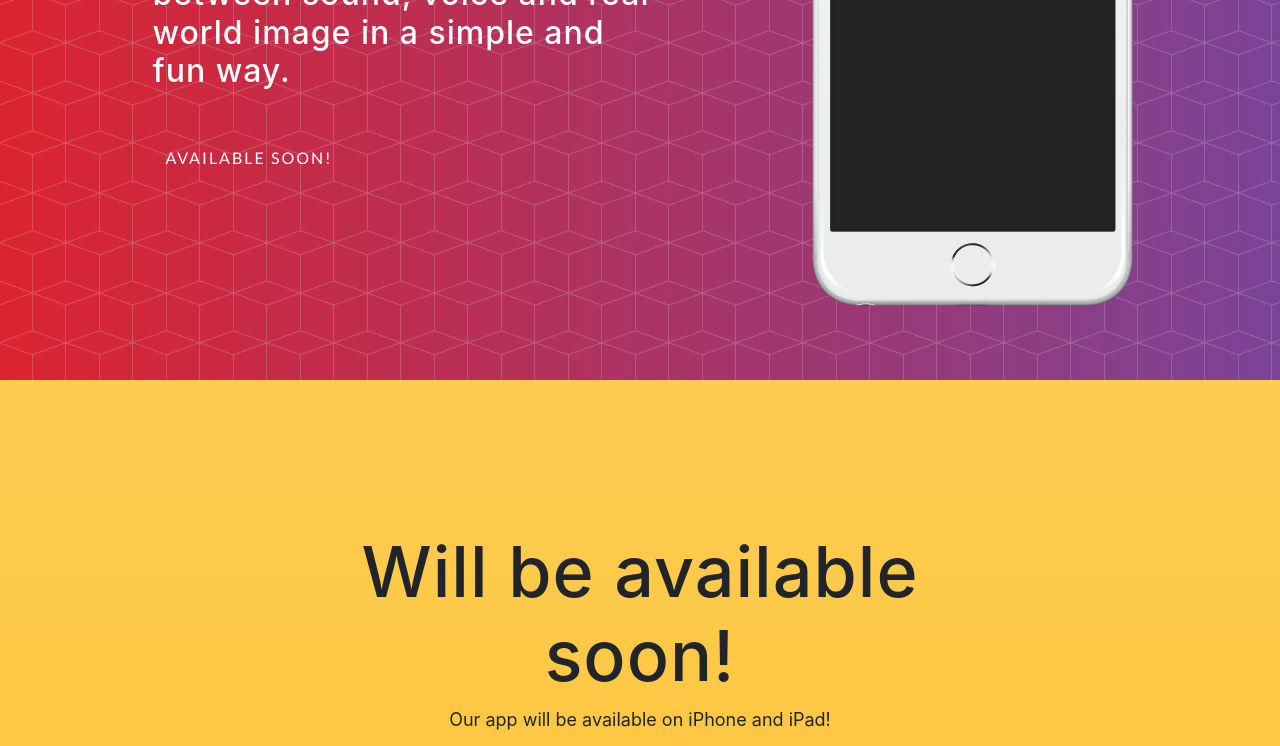
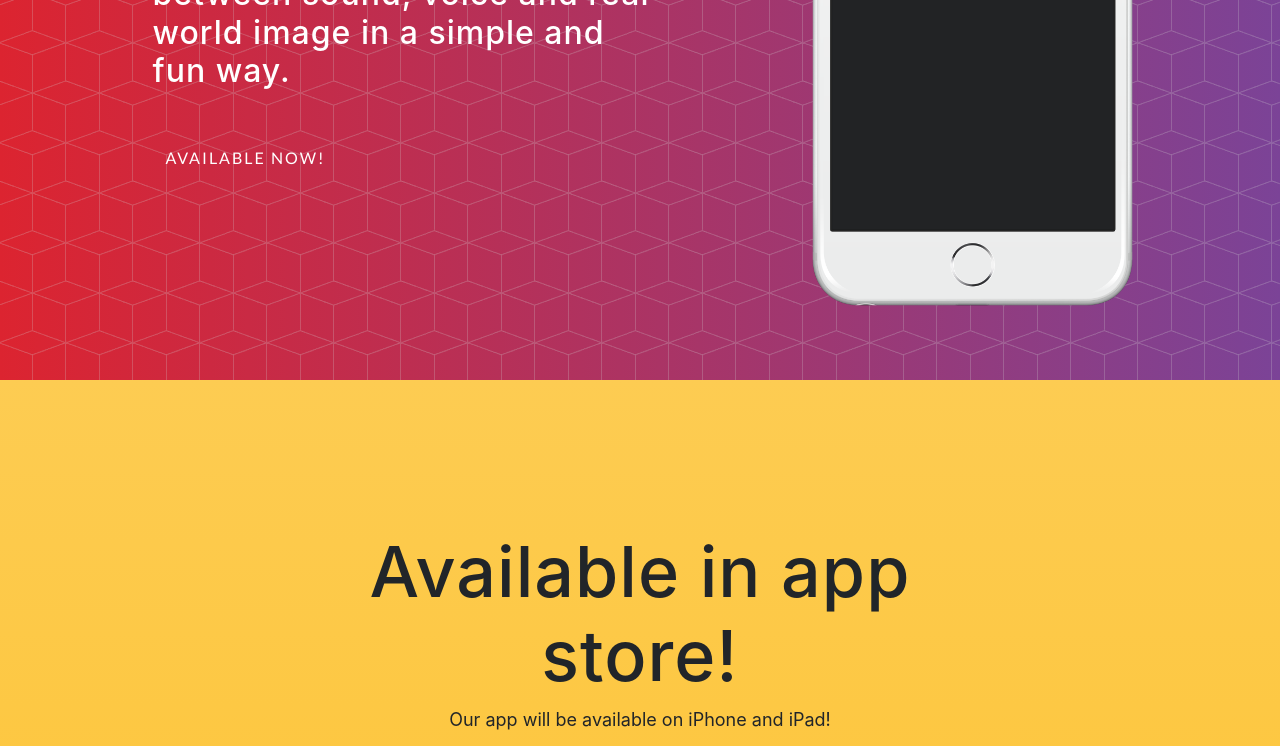
Before and after one commit to orionapps/toddysound, a website with bundled scripts: page index.html in a window 1280 px wide. Shown: the part 420-1166 px from the top of the page. Built offline with nearby package versions, Linux system fonts and the light colour scheme; a web font is replaced by a local one.

Commit message:
Released to App store!

```diff
--- a/index.html
+++ b/index.html
@@ -60,7 +60,7 @@
           <div class="col-lg-7 my-auto">
             <div class="header-content mx-auto">
               <h2 class="mb-5">It is proven that it is better to show real world images to Your baby instead of drawn ones. We built an app that helps creating associations between sound, voice and  real world image in a simple and fun way.</h2>
-              <a href="#download" class="btn btn-outline btn-xl js-scroll-trigger">Available soon!</a>
+              <a href="#download" class="btn btn-outline btn-xl js-scroll-trigger">Available now!</a>
             </div>
           </div>
           <div class="col-lg-5 my-auto">
@@ -86,10 +86,10 @@
       <div class="container">
         <div class="row">
           <div class="col-md-8 mx-auto">
-            <h2 class="section-heading">Will be available soon!<!Download now for free!></h2>
+            <h2 class="section-heading">Available in app store!<!Download now for free!></h2>
             <p>Our app will be available on iPhone and iPad! <!Download now to get started!></p>
             <div class="badges">
-              <a class="badge-link" href="#"><img src="img/app-store-badge.svg" alt=""></a>
+              <a class="badge-link" href="https://itunes.apple.com/lv/app/toddy-sounds/id1436010345?mt=8"><img src="img/app-store-badge.svg" alt=""></a>
             </div>
           </div>
         </div>
@@ -163,7 +163,7 @@
       <div class="cta-content">
         <div class="container">
           <h2>Simple & colorful.</h2>
-          <a href="#contact" class="btn btn-outline btn-xl js-scroll-trigger">Available soon!</a>
+          <a href="#contact" class="btn btn-outline btn-xl js-scroll-trigger">Available now!</a>
         </div>
       </div>
       <div class="overlay"></div>
```
